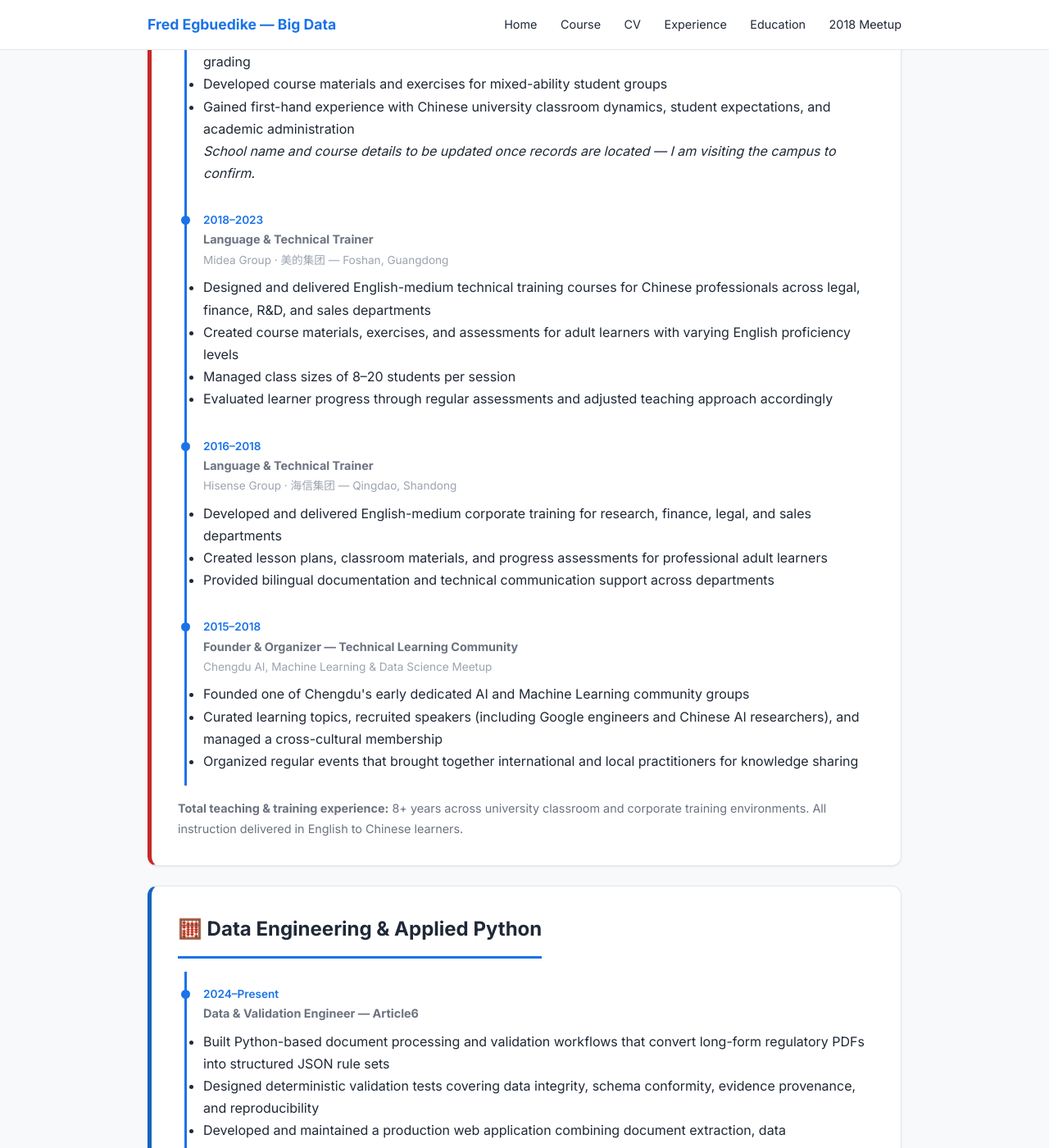
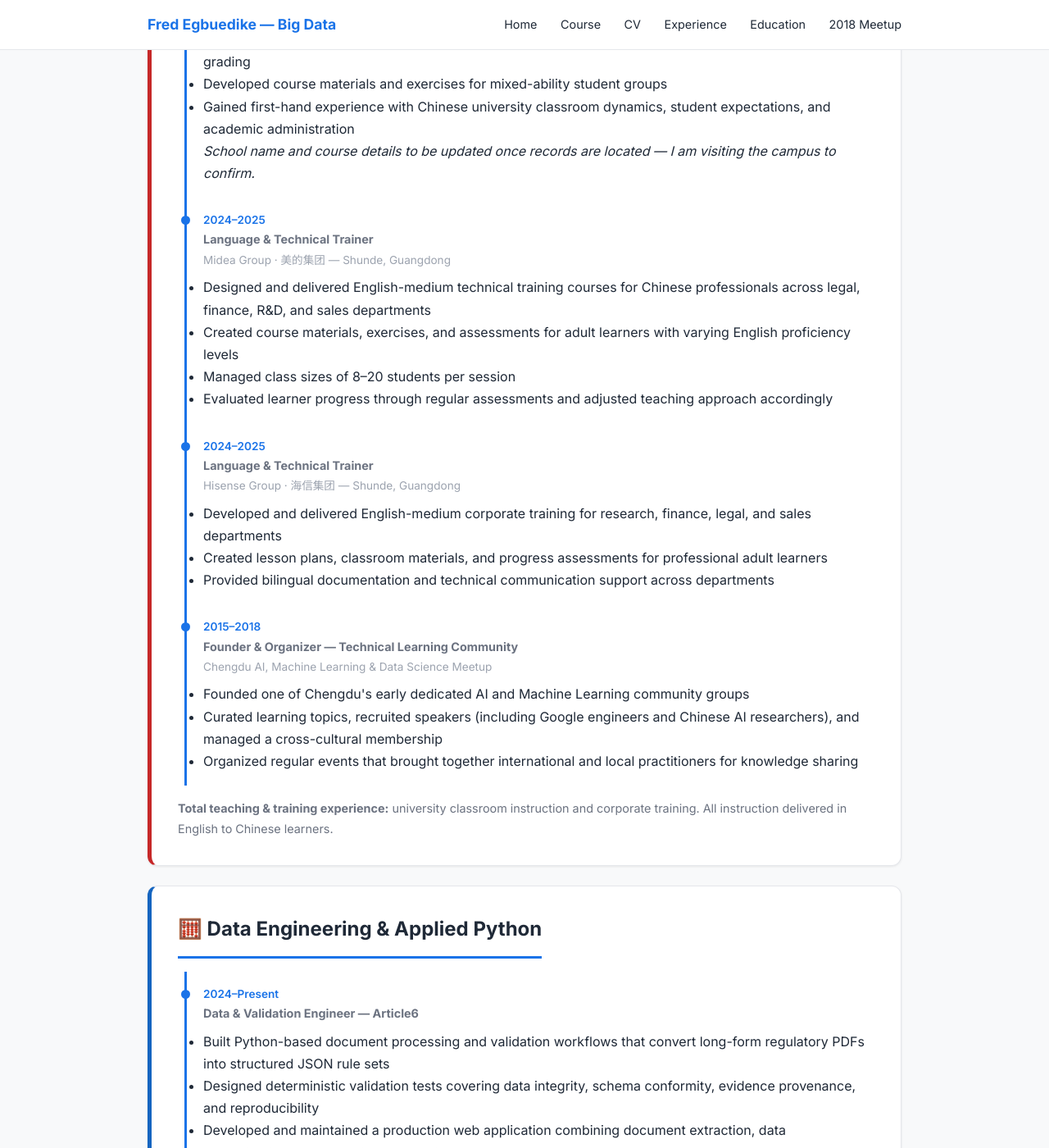
Before and after one commit to Fredilly/big-data, a Jekyll site: the page built from experience.md, in a window 1280 px wide and 1400 px high, scrolled down 526 px. Shown: the whole window at 82% size. Built offline with Jekyll 4.4.1, drawn with Linux system fonts in a browser that asks for light colours; nearby versions of some CDN libraries.

Commit message:
fix dates: Midea/Hisense both 2024-2025, both in Shunde. Remove inflated year claims.

```diff
--- a/experience.md
+++ b/experience.md
@@ -28,10 +28,10 @@ title: Experience
   </div>
 
   <div class="timeline-item">
-    <div class="date">2018–2023</div>
+    <div class="date">2024–2025</div>
     <div class="org">
       <strong>Language & Technical Trainer</strong><br>
-      <span class="org-cn">Midea Group · 美的集团 — Foshan, Guangdong</span>
+      <span class="org-cn">Midea Group · 美的集团 — Shunde, Guangdong</span>
     </div>
     <ul>
       <li>Designed and delivered English-medium technical training courses for Chinese professionals across legal, finance, R&D, and sales departments</li>
@@ -42,10 +42,10 @@ title: Experience
   </div>
 
   <div class="timeline-item">
-    <div class="date">2016–2018</div>
+    <div class="date">2024–2025</div>
     <div class="org">
       <strong>Language & Technical Trainer</strong><br>
-      <span class="org-cn">Hisense Group · 海信集团 — Qingdao, Shandong</span>
+      <span class="org-cn">Hisense Group · 海信集团 — Shunde, Guangdong</span>
     </div>
     <ul>
       <li>Developed and delivered English-medium corporate training for research, finance, legal, and sales departments</li>
@@ -67,7 +67,7 @@ title: Experience
     </ul>
   </div>
 
-  <p style="margin-top: 16px; font-size: 0.9rem; color: var(--text-light);"><strong>Total teaching & training experience:</strong> 8+ years across university classroom and corporate training environments. All instruction delivered in English to Chinese learners.</p>
+  <p style="margin-top: 16px; font-size: 0.9rem; color: var(--text-light);"><strong>Total teaching & training experience:</strong> university classroom instruction and corporate training. All instruction delivered in English to Chinese learners.</p>
 </div>
 
 <div class="card" style="border-left: 5px solid #1565c0;">
```
Also changed, not shown: cv.md (+5 -5 lines), index.md (+3 -3 lines).
